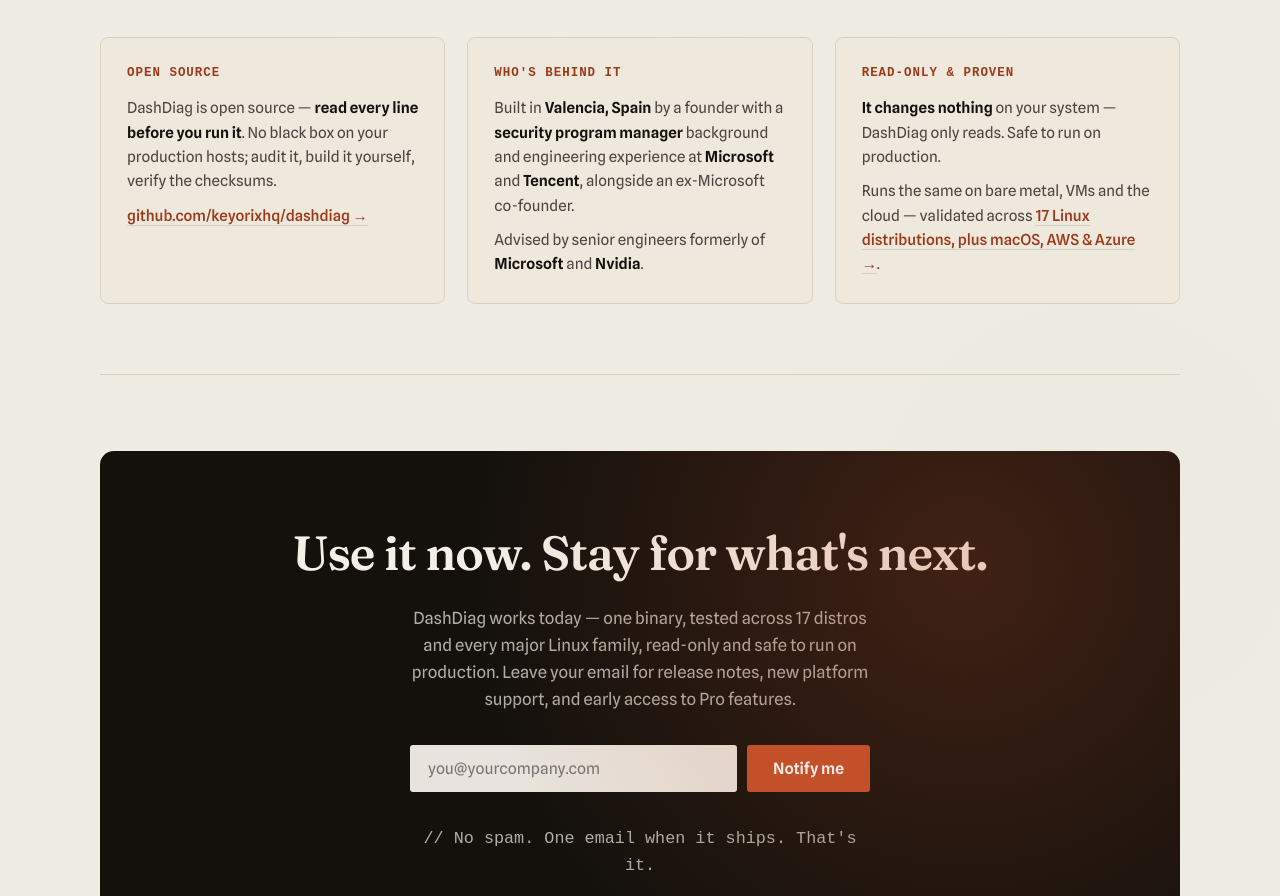
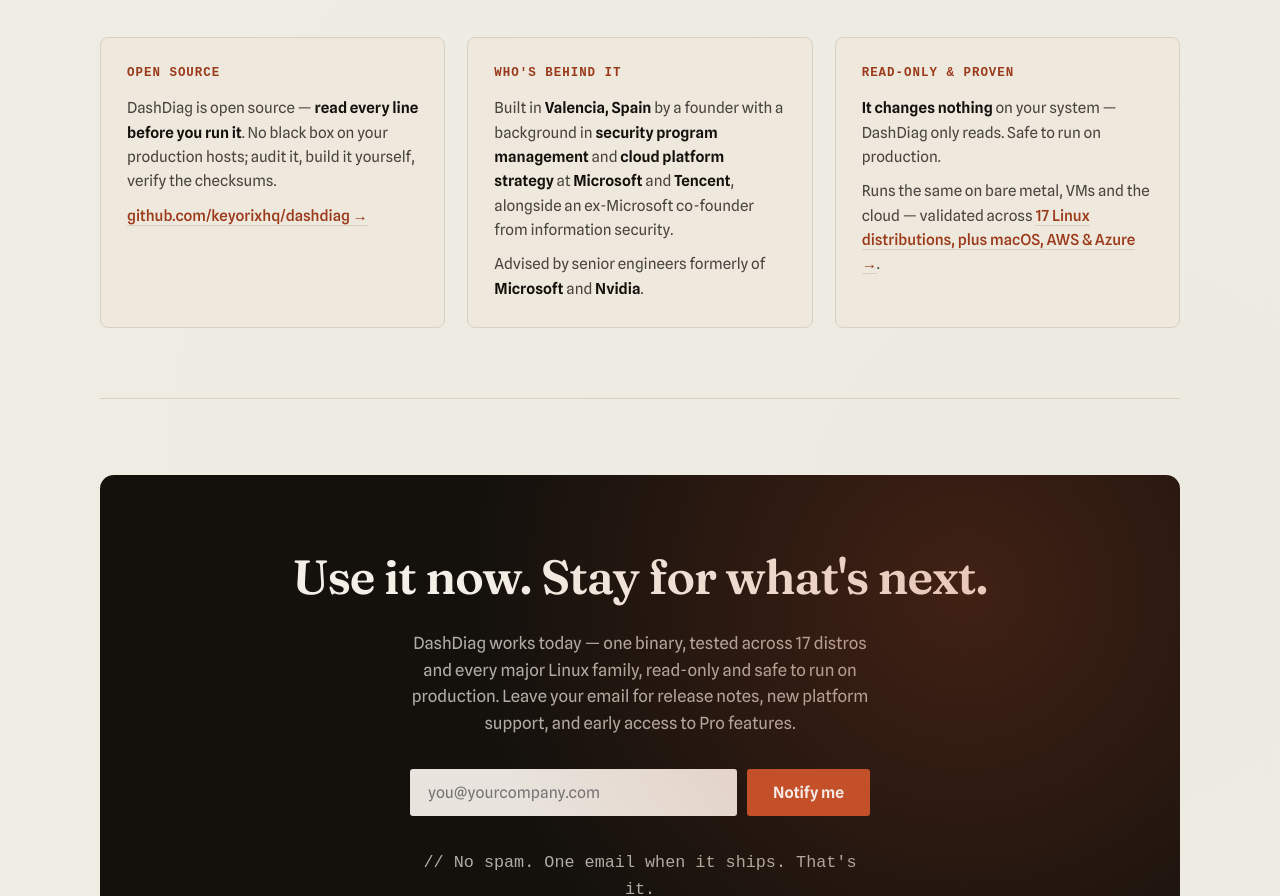
Before and after one commit to keyorixhq/dashdiag-landing, a plain HTML site: page index.html in a window 1280 px wide. Shown: the part 5529-6425 px from the top of the page. Drawn offline with Linux system fonts and the light colour scheme; a web font is replaced by a local one.

Commit message:
copy: describe founder background accurately (security program management, cloud platform strategy)
Co-Authored-By: Claude Sonnet 5.5 <noreply@anthropic.com>
Claude-Session: https://claude.ai/code/session_01VmFiQB7rhNHAHZMy3QDnwU
Signed-off-by: Andrei Beshkov <andrey.beshkov@gmail.com>

```diff
--- a/index.html
+++ b/index.html
@@ -734,7 +734,7 @@
     </div>
     <div class="trust-card">
       <h3>Who's behind it</h3>
-      <p>Built in <strong>Valencia, Spain</strong> by a founder with a <strong>security program manager</strong> background and engineering experience at <strong>Microsoft</strong> and <strong>Tencent</strong>, alongside an ex-Microsoft co-founder.</p>
+      <p>Built in <strong>Valencia, Spain</strong> by a founder with a background in <strong>security program management</strong> and <strong>cloud platform strategy</strong> at <strong>Microsoft</strong> and <strong>Tencent</strong>, alongside an ex-Microsoft co-founder from information security.</p>
       <p>Advised by senior engineers formerly of <strong>Microsoft</strong> and <strong>Nvidia</strong>.</p>
     </div>
     <div class="trust-card">
```
